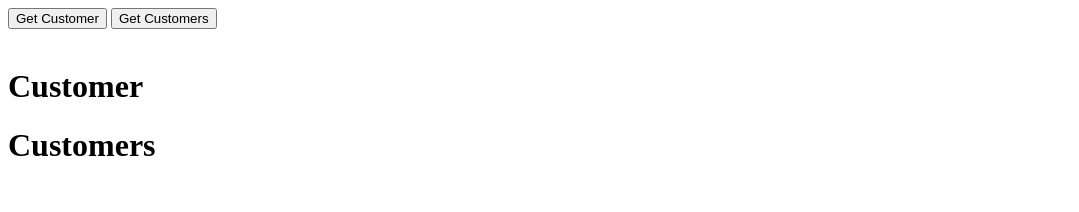
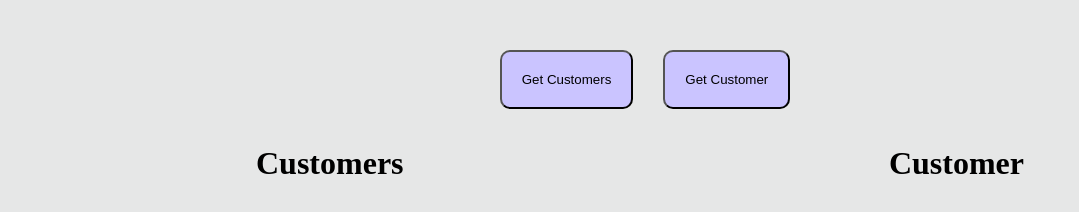
Before and after one commit to patrickayella04/Snippets, a plain HTML site: page ajax + jason/index.html in a window 1280 px wide. Shown: the whole page, without its empty margins (0-1079 px from the left). Drawn offline with Linux system fonts and the light colour scheme.

Commit message:
css added

```diff
--- a/ajax + jason/css/styles.css
+++ b/ajax + jason/css/styles.css
@@ -0,0 +1,31 @@
+* {
+    box-sizing: border-box;
+    padding: 0;
+    margin: 0;
+    background-color: rgb(230, 231, 231);
+}
+.buttons {
+    display: flex;
+    justify-content: center;
+    align-items: center;
+    margin-top: 30px;
+}
+#button1, #button2 {
+    padding: 20px;
+    margin: 20px 10px 0 20px;
+    background-color: #cac4ff;
+    border-radius: 10px;
+    outline: none;
+}
+.customers-con {
+    margin-left: 20%;
+}
+.customer-con {
+    float: right;
+    margin-right: 20%;
+}
+
+#customers ul, #customer ul {
+    color: blue;
+    padding: 20px 0px 10px 0px;
+}
--- a/ajax + jason/index.html
+++ b/ajax + jason/index.html
@@ -13,18 +13,29 @@
         <title>My Customers</title>
     </head>
     <body>
-        <div class="container">
+        <!-- <div class="container"> -->
+
+        <div class="buttons">
+            <button id="button2">Get Customers</button>
             <button id="button1">Get Customer</button>
-            <button id="button2">Get Customers</button>
+
+        </div>
             <br><br>
 
-            <h1>Customer</h1>
-            <div id="customer"></div>
+            <div class="customer-con">
+                <h1 class="customer">Customer</h1>
+                <div id="customer"></div>
+            </div>
 
-            <h1>Customers</h1>
+
+        <div class="customers-con">
+            <h1 class="customers">Customers</h1>
             <div id="customers"></div>
+        </div>
 
-        </div>
+
+
+        <!-- </div> -->
 
 
         <script src="app.js" async defer></script>
```
